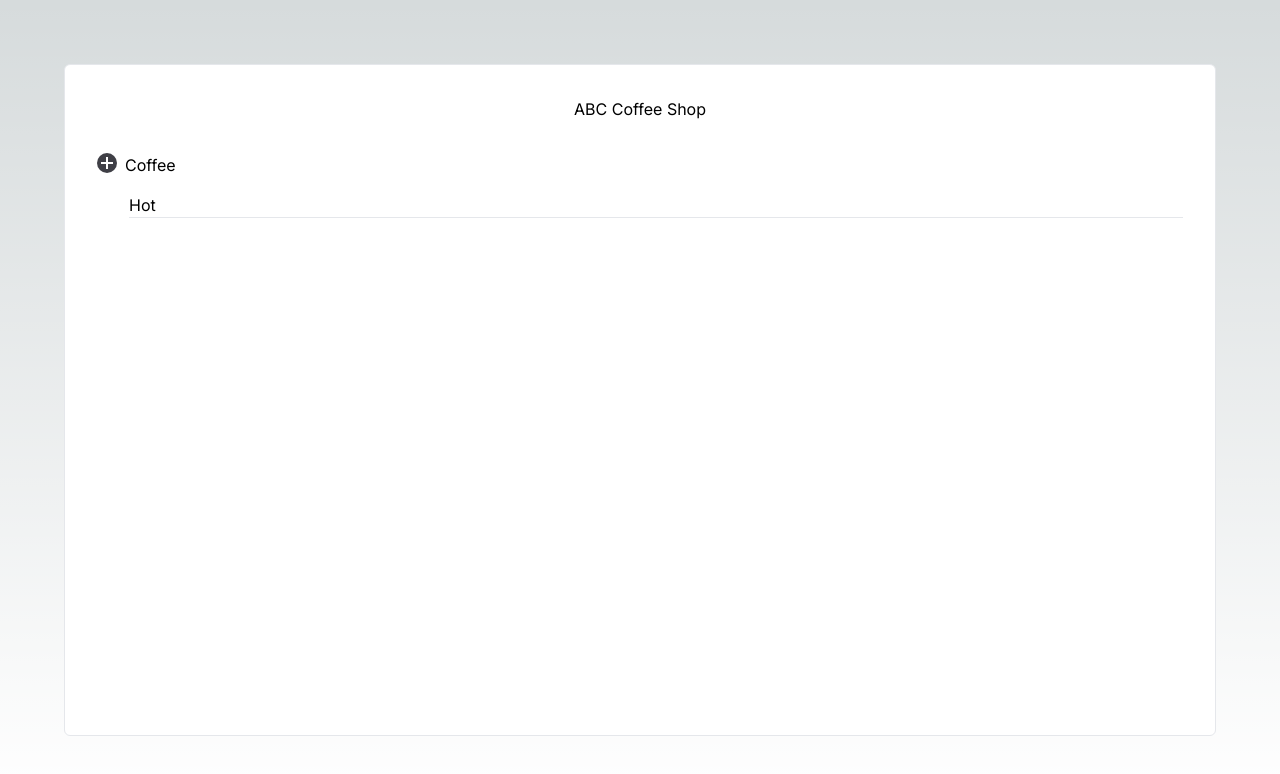
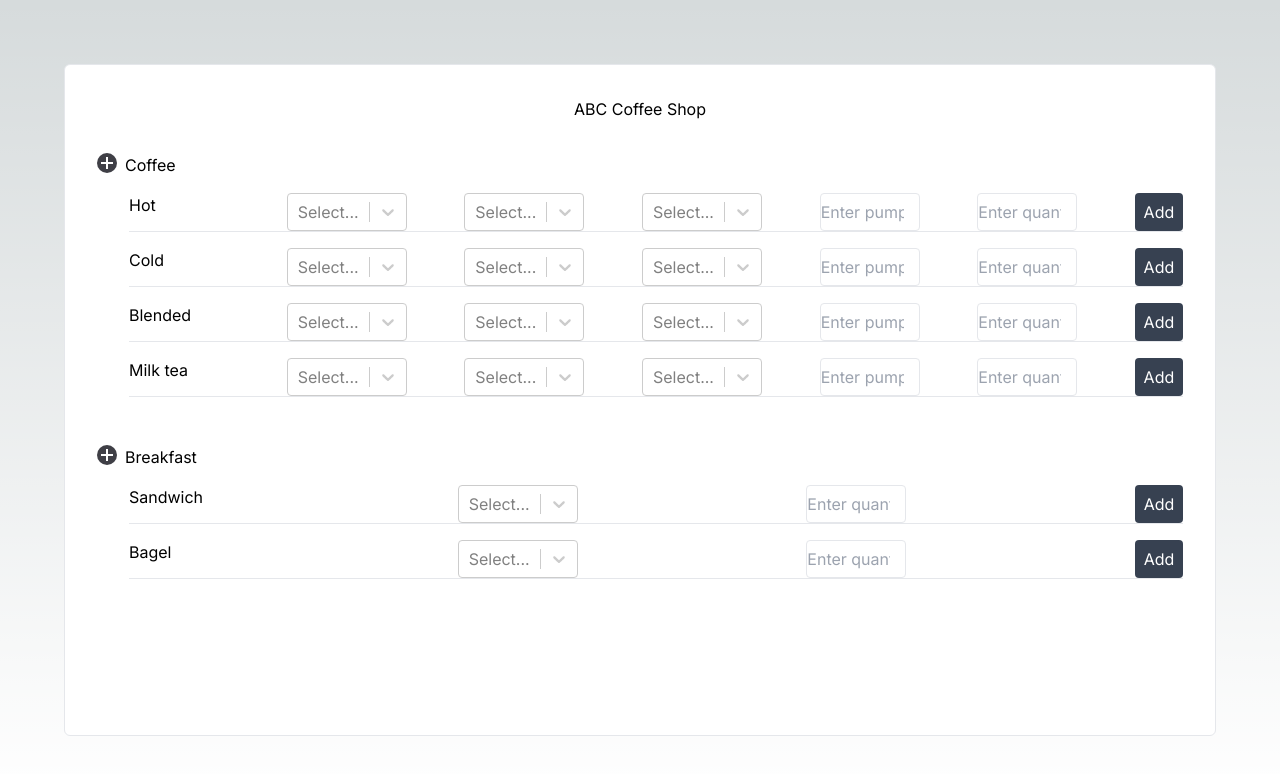
Before and after one commit to thuynguyen0807/Gemo-Training-Technical-Assignment, a Next.js app in the folder pricing-app/: page /order in a window 1280 px wide. Shown: the top 774 px of the page. Built offline with nearby package versions, Linux system fonts and the light colour scheme.

Commit message:
(not finished)

```diff
--- a/pricing-app/package.json
+++ b/pricing-app/package.json
@@ -21,5 +21,8 @@
     "react-dom": "18.2.0",
     "tailwindcss": "3.3.2",
     "typescript": "5.0.4"
+  },
+  "devDependencies": {
+    "react-select": "^5.7.3"
   }
 }
--- a/pricing-app/src/app/order/page.tsx
+++ b/pricing-app/src/app/order/page.tsx
@@ -1,9 +1,100 @@
+"use client";
 import EditingOrderItem from "@/components/editingOrderItem";
 import PlusIcon from "@/components/plusIcon";
-import { DrinkType } from "@/types";
-import { FC } from "react";
+import { BreakFast, DrinkType, MenuType, Milk, Size, Topping } from "@/types";
+import { FC, useRef, useState } from "react";
 
-export default function Order() {
+const coffeeToppings = [
+  { value: "whippedCream", label: "Whipped Cream" },
+  { value: "wholeMilk", label: "Whole Milk" },
+  { value: "almondMilk", label: "Almond Milk" },
+  { value: "chocolateSauce", label: "Chocolate Sauce" },
+];
+
+export interface Options {
+  readonly value: string;
+  readonly label: string;
+  readonly isDisabled?: boolean;
+}
+
+const toppingOptions: Options[] = [
+  { value: "milk", label: "Milk" },
+  { value: "chocolate", label: "Chocolate" },
+  { value: "whippedCream", label: "Whipped Cream" },
+  { value: "whippedCream1", label: "Whipped Cream1" },
+];
+
+const sizeOptions: Options[] = [
+  { value: "s", label: "S" },
+  { value: "m", label: "M" },
+  { value: "l", label: "L" },
+  { value: "xl", label: "XL" },
+];
+
+const drinkTypes = [
+  DrinkType.Hot,
+  DrinkType.Cold,
+  DrinkType.Blended,
+  DrinkType.MilkTea,
+];
+
+const breakfastItems = [BreakFast.Sandwich, BreakFast.Bagel];
+
+const milkOptions = [{ value: "s", label: "S" },
+  { value: Milk.None, label: Milk.None },
+  { value: Milk.AlmondMilk, label: Milk.AlmondMilk },
+  { value: Milk.AlmondMilk, label: Milk.AlmondMilk },
+]
+
+export type Coffee = {
+  drinkType: DrinkType;
+  size: string;
+  topping: string;
+  milk: string;
+  chocolateSauce: number;
+  quantity: number;
+}
+
+const defaultCoffee: Coffee = {
+  drinkType: DrinkType.Hot,
+  size: Size.S,
+  milk: Milk.None,
+  chocolateSauce: 0,
+  quantity: 1,
+  topping: Topping.None
+}
+
+const Order: FC = () => {
+  const [coffee, setCoffee] = useState<Coffee>(defaultCoffee);
+  const coffeeItems = useRef([]);
+  const handleToppingChanged = (
+    value: Options
+  ) => {
+    setCoffee({...coffee, topping: value.value});
+  };
+
+  const handleSizeChanged = (
+    value: Options
+  ) => {
+    setCoffee({...coffee, size: value.value});
+  };
+
+  const handlePumpOfChocolateChanged = (value: number) => {
+    setCoffee({...coffee, chocolateSauce: value});
+  }
+
+  const handleQuantityChanged = (value: number) => {
+    setCoffee({...coffee, chocolateSauce: value});
+  }
+
+  const handleMilkChanged = (value: Options) => {
+    setCoffee({...coffee, milk: value.value});
+  }
+
+  const handleItemAdded = () => {
+
+  }
+
   return (
     <div className="flex min-h-screen p-16">
       <div className="border w-full bg-white rounded-md">
@@ -11,23 +102,56 @@ export default function Order() {
           <h1 className=" text-black">ABC Coffee Shop</h1>
         </div>
         <div className="p-8">
+          <div className="mb-12">
             <div className="flex">
               <PlusIcon />
               <div className="ml-2">
                 <h2>Coffee</h2>
               </div>
             </div>
+            {drinkTypes.map((item) => (
+              <div className="pl-8 pt-4" key={item}>
+                <EditingOrderItem
+                  foodItem={item}
+                  toppingOptions={toppingOptions}
+                  sizeOptions={sizeOptions}
+                  onToppingChanged={handleToppingChanged}
+                  onSizeChanged={handleSizeChanged}
+                  onItemAdded={handleItemAdded}
+                  menuType={MenuType.Coffee}
+                  onChocolateSauceChanged={handlePumpOfChocolateChanged}
+                  onMilkChanged={handleMilkChanged}
+                  onQuantityChanged={handleQuantityChanged}
+                  milkOptions={milkOptions}           />
+              </div>
+            ))}
+          </div>
 
-          <div className="pl-8 pt-4">
+          {/* breakfast menu */}
+          <div className="">
+            <div className="flex">
+              <PlusIcon />
+              <div className="ml-2">
+                <h2>Breakfast</h2>
+              </div>
+            </div>
+            {breakfastItems.map((item) => (
+              <div className="pl-8 pt-4" key={item}>
                 <EditingOrderItem
-              drinkType={DrinkType.Hot}
-              isCoffee={false}
-              size={""}
-              topping={"undefined"}
+                  menuType={MenuType.BreakFast}
+                  foodItem={item}
+                  toppingOptions={toppingOptions}
+                  onToppingChanged={handleToppingChanged}
+                  onQuantityChanged={handleQuantityChanged}
+                  onItemAdded={handleItemAdded}
                   />
+              </div>
+            ))}
           </div>
         </div>
       </div>
     </div>
   );
-}
+};
+
+export default Order;
--- a/pricing-app/src/components/editingOrderItem.tsx
+++ b/pricing-app/src/components/editingOrderItem.tsx
@@ -1,33 +1,93 @@
-import { DrinkType } from "@/types";
+import { BreakFast, DrinkType, MenuType } from "@/types";
 import { FC } from "react";
-import { ActionMeta, InputActionMeta } from "react-select";
-import Select from "react-select/dist/declarations/src/Select";
+import SelectionBox from "./selectionBox";
+import { Options } from "@/app/order/page";
 
 type Props = {
-  drinkType: DrinkType;
-  isCoffee: boolean;
-  size: any;
-  topping: any;
+  menuType: MenuType;
+  foodItem: DrinkType | BreakFast;
+  toppingOptions: Options[];
+  sizeOptions?: Options[];
+  milkOptions?: Options[];
+  onToppingChanged: (
+    values: Options
+  ) => void;
+  onSizeChanged?: (value: Options) => void;
+  onQuantityChanged: (value: number) => void;
+  onChocolateSauceChanged?: (value: number) => void;
+  onMilkChanged?: (values: Options) => void;
+  onItemAdded: () => void;
 };
 
 const EditingOrderItem: FC<Props> = ({
-  drinkType,
-  isCoffee,
-  size,
-  topping,
+  menuType,
+  foodItem,
+  toppingOptions,
+  sizeOptions,
+  milkOptions,
+  onToppingChanged,
+  onSizeChanged,
+  onQuantityChanged,
+  onChocolateSauceChanged,
+  onMilkChanged,
+  onItemAdded,
 }: Props) => {
+
   return (
     <div>
       <div className="flex w-full justify-between">
-        <p>{drinkType}</p>
-        {/* <Select
-          onChange={}
-          inputValue={}
-          onInputChange={}
-          onMenuOpen={}
-          onMenuClose={}
-          value={}
-        /> */}
+        <div className="min-w-[100px]">
+          <p>{foodItem}</p>
+        </div>
+        {menuType === MenuType.Coffee && (
+          <div className="">
+            <SelectionBox
+              isMulti={false}
+              options={sizeOptions ?? []}
+              onChange={onSizeChanged}
+            />
+          </div>
+        )}
+        <div className="">
+          <SelectionBox
+            isMulti={false}
+            options={toppingOptions}
+            onChange={onToppingChanged}
+          />
+        </div>
+        {menuType === MenuType.Coffee && (
+          <div className="">
+            <SelectionBox
+              isMulti={false}
+              options={milkOptions ?? []}
+              onChange={onMilkChanged}
+            />
+          </div>
+        )}
+
+        {menuType === MenuType.Coffee && (
+          <input
+            type="number"
+            min="1"
+            className="border rounded max-w-[100px]"
+            placeholder="Enter pump of chocolate sauce"
+            onChange={(e) => onChocolateSauceChanged(Number(e.target.value))}
+          />
+        )}
+
+        <input
+          type="number"
+          min="1"
+          className="border rounded max-w-[100px]"
+          placeholder="Enter quantity"
+          onChange={(e) => onQuantityChanged(Number(e.target.value))}
+        />
+        <button
+          className="bg-gray-700 w-12 rounded text-white"
+          onClick={onItemAdded}
+        >
+          Add
+        </button>
       </div>
       <hr />
     </div>
--- /dev/null
+++ b/pricing-app/src/components/selectionBox.tsx
@@ -0,0 +1,28 @@
+import { FC } from "react";
+import {
+  MultiValue,
+  SingleValue,
+} from "react-select";
+import Select from "react-select";
+import { Options } from "@/app/order/page";
+
+type Props = {
+    isMulti: boolean;
+    options: Options[];
+    onChange: (values: any) => void;
+};
+
+const SelectionBox: FC<Props> = ({isMulti, options, onChange}) => {
+  return (
+    <Select
+      isMulti={isMulti}
+      className="basic-multi-select"
+      classNamePrefix="select"
+      options={options}
+      onChange={onChange}
+    />
+
+  );
+};
+
+export default SelectionBox;
--- a/pricing-app/src/types/index.ts
+++ b/pricing-app/src/types/index.ts
@@ -19,10 +19,17 @@ export enum BreakFast {
 
 export enum Milk {
     WholeMilk = 'Whole Milk',
-    AlmondMilk = 'Almond Milk'
+    AlmondMilk = 'Almond Milk',
+    None = 'None'
 }
 
 export enum Topping {
     None = 'None',
     whippedCream = 'whippedCream'
 }
+
+export enum MenuType {
+    Coffee = "Coffee",
+    BreakFast = "BreakFast",
+
+}
```
Also changed, not shown: 1 other file (tests, documents, lock files or other folders). Lines whose indentation alone changed are shown as unchanged.
